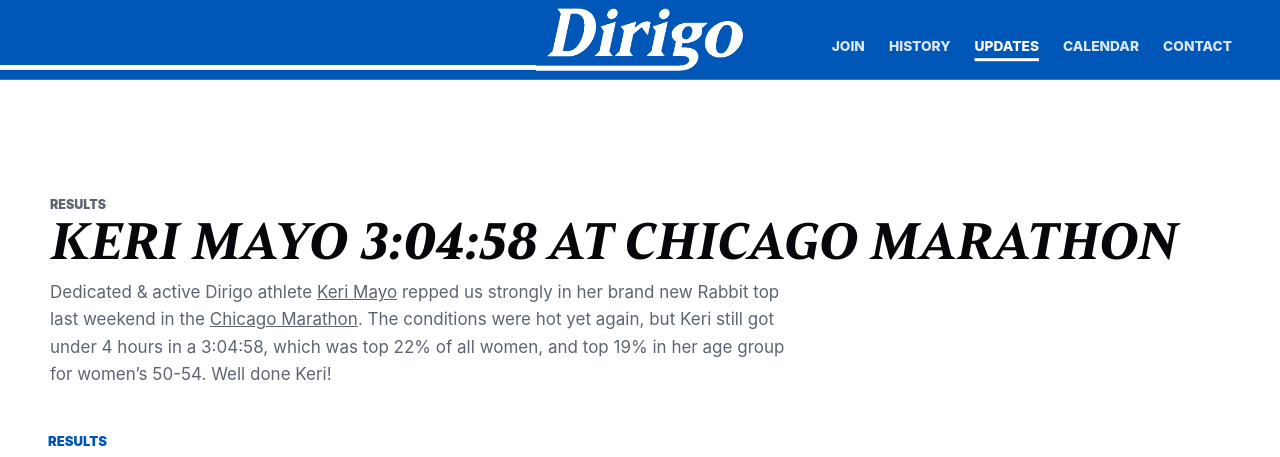
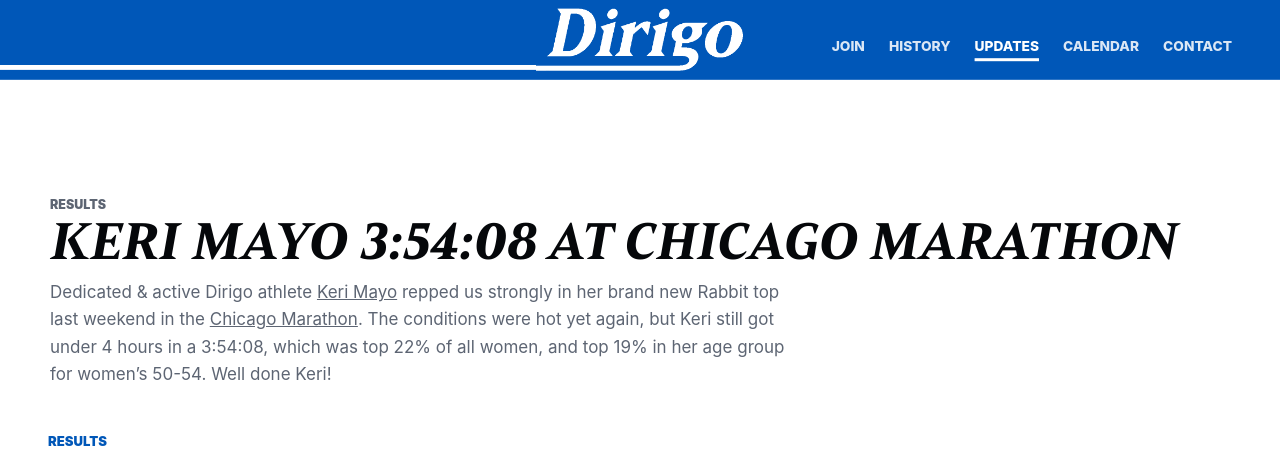
Before and after one commit to dirigorc/dirigorc, a Jekyll site: the page built from _posts/2026-10-15-keri-mayo-chicago-marathon.md, in a window 1280 px wide and 1400 px high. Shown: the top 457 px of the window. Built offline with Jekyll 4.4.1, drawn with Linux system fonts in a browser that asks for light colours; some of the changed text lies outside the part shown.

Commit message:
Correct Keri Mayo's Chicago Marathon time to 3:54:08.
Co-authored-by: Cursor <cursoragent@cursor.com>

```diff
--- a/_posts/2026-10-15-keri-mayo-chicago-marathon.md
+++ b/_posts/2026-10-15-keri-mayo-chicago-marathon.md
@@ -1,5 +1,5 @@
 ---
-title: "Keri Mayo 3:04:58 at Chicago Marathon"
+title: "Keri Mayo 3:54:08 at Chicago Marathon"
 date: 2026-10-15
 category: "Results"
 layout_style: "image-row"
@@ -8,7 +8,7 @@ images:
     alt: "Dirigo race photo."
   - src: "assets/images/email/2026-10-15/keri-mayo-chicago-marathon.jpg"
     alt: "Dirigo race photo."
-summary: "Dedicated & active Dirigo athlete Keri Mayo repped us strongly in her brand new Rabbit top last weekend in the Chicago Marathon. The conditions were hot yet again, but Keri still got under 4 hours in a 3:04:58, which was top 22% of all women, and top 19% in her age group for women’s 50-54. Well done Keri!"
+summary: "Dedicated & active Dirigo athlete Keri Mayo repped us strongly in her brand new Rabbit top last weekend in the Chicago Marathon. The conditions were hot yet again, but Keri still got under 4 hours in a 3:54:08, which was top 22% of all women, and top 19% in her age group for women’s 50-54. Well done Keri!"
 tags:
   - "Chicago Marathon"
   - "Keri Mayo"
@@ -17,4 +17,4 @@ links:
     url: "https://www.chicagomarathon.com/results/"
 ---
 
-Dedicated & active Dirigo athlete Keri Mayo repped us strongly in her brand new Rabbit top last weekend in the Chicago Marathon. The conditions were hot yet again, but Keri still got under 4 hours in a 3:04:58, which was top 22% of all women, and top 19% in her age group for women’s 50-54. Well done Keri!
+Dedicated & active Dirigo athlete Keri Mayo repped us strongly in her brand new Rabbit top last weekend in the Chicago Marathon. The conditions were hot yet again, but Keri still got under 4 hours in a 3:54:08, which was top 22% of all women, and top 19% in her age group for women’s 50-54. Well done Keri!
```
